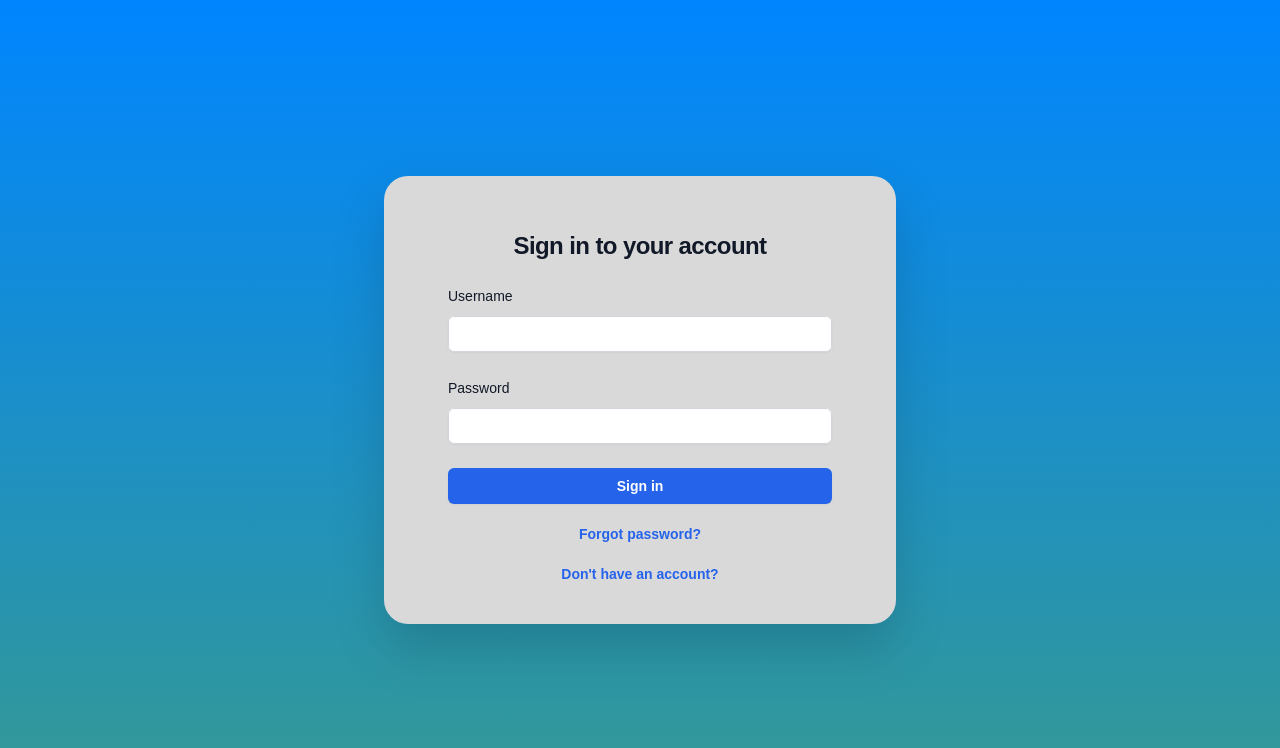
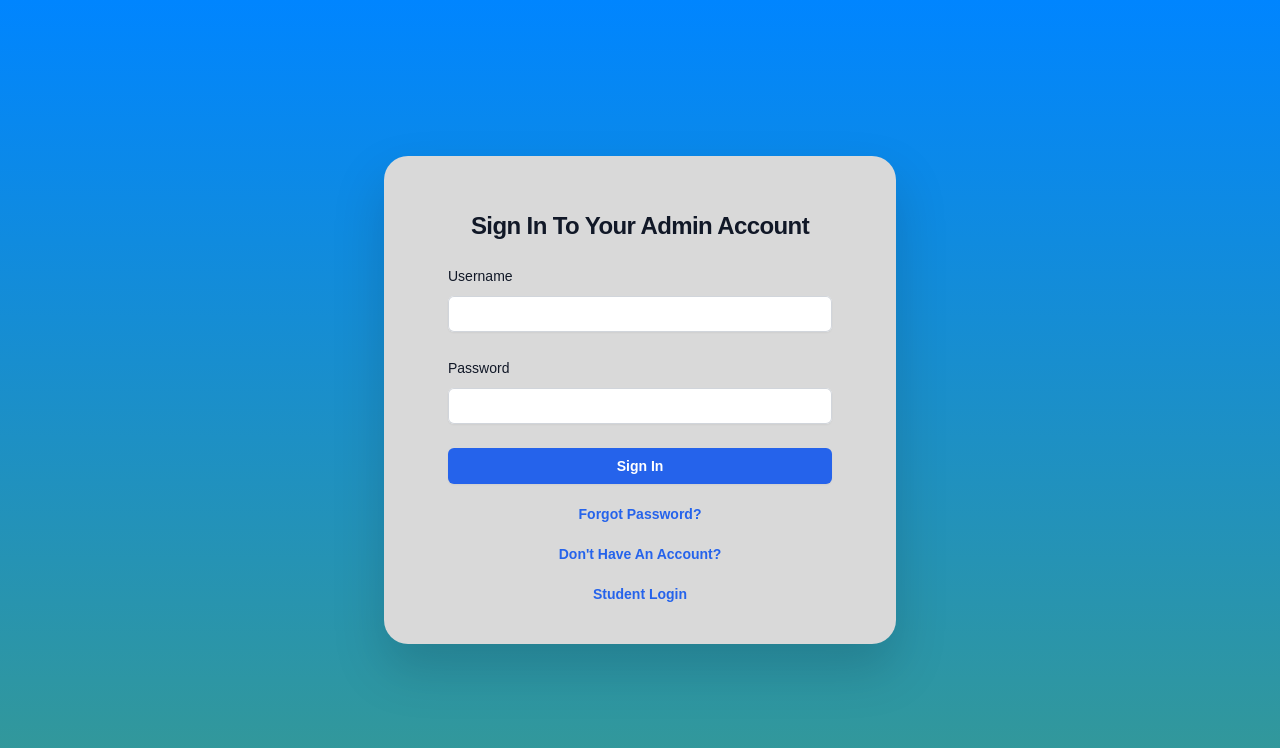
Before and after one commit to shahd9290/Competitive-Revision-Website, a Next.js app in the folder product/frontend/: page /admin/login in a window 1280 px wide. Shown: the top 748 px of the page. Built offline with nearby package versions, Linux system fonts and the light colour scheme; no server answers.

Commit message:
Change between student and admin login pages

```diff
--- a/product/frontend/app/admin/login/page.tsx
+++ b/product/frontend/app/admin/login/page.tsx
@@ -50,7 +50,7 @@ const page = () => {
 
                     <div className="sm:mx-auto sm:w-full sm:max-w-sm sm:">
                         <h2 className="mt-3 text-center text-2xl font-bold leading-9 tracking-tight text-gray-900">
-                            Sign in to your account
+                            Sign In To Your Admin Account
                         </h2>
                     </div>
 
@@ -99,23 +99,27 @@ const page = () => {
                                 type="submit"
                                 className="flex w-full justify-center rounded-md bg-blue-600 px-3 py-1.5 text-sm font-semibold leading-6 text-white shadow-sm hover:bg-blue-500 focus-visible:outline focus-visible:outline-2 focus-visible:outline-offset-2 focus-visible:outline-blue-600"
                             >
-                                Sign in
+                                Sign In
                             </button>
                         </div>
                     </form>
 
                     <p className="mt-5 text-center text-sm text-gray-500">
                         <a href="/forgot" className="font-semibold text-blue-600 hover:text-blue-500">
-                            Forgot password?
+                            Forgot Password?
                         </a>
                         <br/><br/>
                         <a href="/create" className="font-semibold text-blue-600 hover:text-blue-500">
-                            Don't have an account?
+                            Don't Have An Account?
+                        </a>
+                        <br/><br/>
+                        <a href="/login" className="font-semibold text-blue-600 hover:text-blue-500">
+                            Student Login
                         </a>
                     </p>
                 </div>
             </div>
-        </>)
+    </>)
 }
 
 export default page
--- a/product/frontend/app/login/page.tsx
+++ b/product/frontend/app/login/page.tsx
@@ -50,7 +50,7 @@ const page = () => {
 
                     <div className="sm:mx-auto sm:w-full sm:max-w-sm sm:">
                         <h2 className="mt-3 text-center text-2xl font-bold leading-9 tracking-tight text-gray-900">
-                            Sign in to your account
+                            Sign In To Your Student Account
                         </h2>
                     </div>
 
@@ -99,18 +99,22 @@ const page = () => {
                                 type="submit"
                                 className="flex w-full justify-center rounded-md bg-blue-600 px-3 py-1.5 text-sm font-semibold leading-6 text-white shadow-sm hover:bg-blue-500 focus-visible:outline focus-visible:outline-2 focus-visible:outline-offset-2 focus-visible:outline-blue-600"
                             >
-                                Sign in
+                                Sign In
                             </button>
                         </div>
                     </form>
 
                     <p className="mt-5 text-center text-sm text-gray-500">
                         <a href="/forgot" className="font-semibold text-blue-600 hover:text-blue-500">
-                            Forgot password?
+                            Forgot Password?
                         </a>
                         <br/><br/>
                         <a href="/create" className="font-semibold text-blue-600 hover:text-blue-500">
-                            Don't have an account?
+                            Don't Have An Account?
+                        </a>
+                        <br/><br/>
+                        <a href="/admin/login" className="font-semibold text-blue-600 hover:text-blue-500">
+                            Admin Login
                         </a>
                     </p>
                 </div>
```
